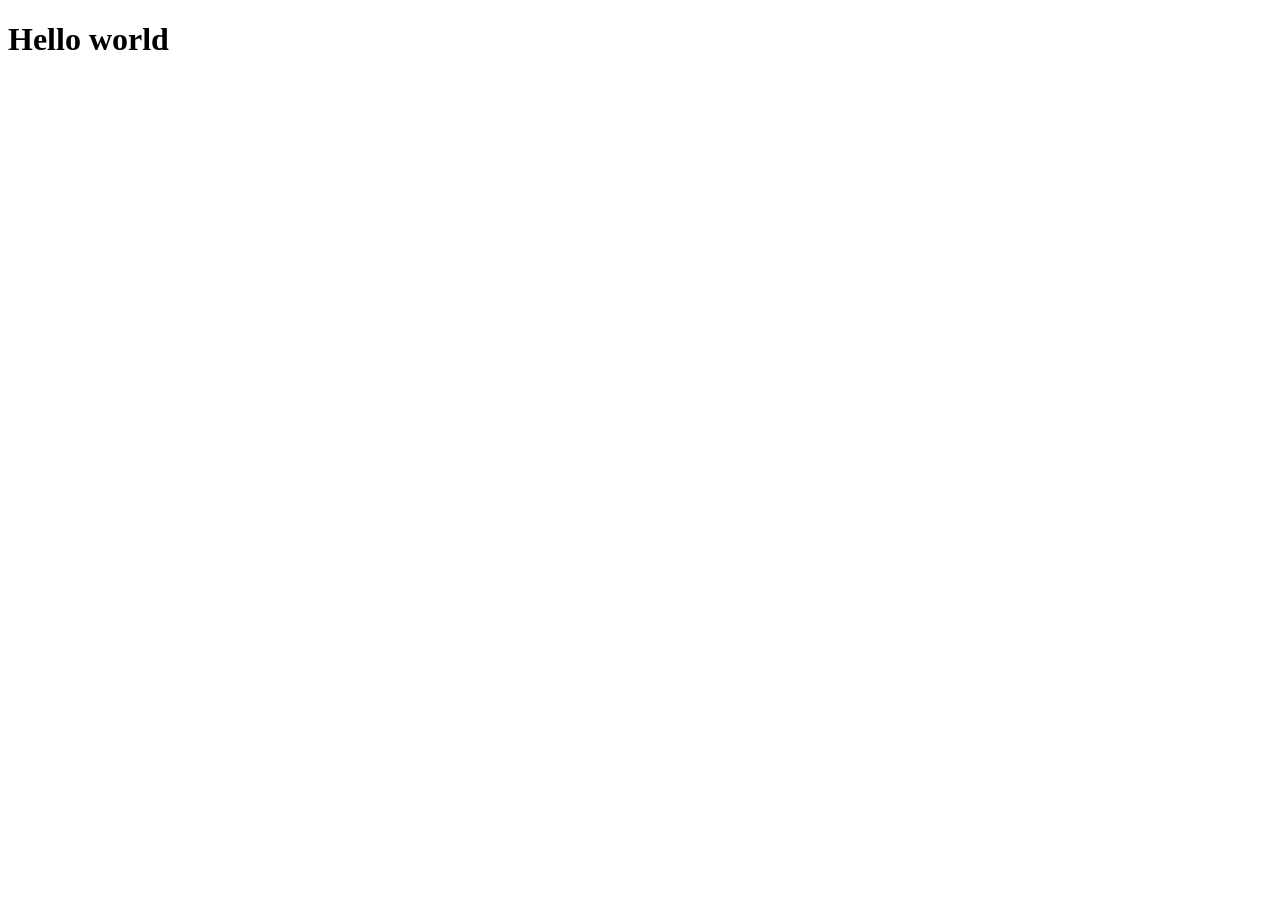
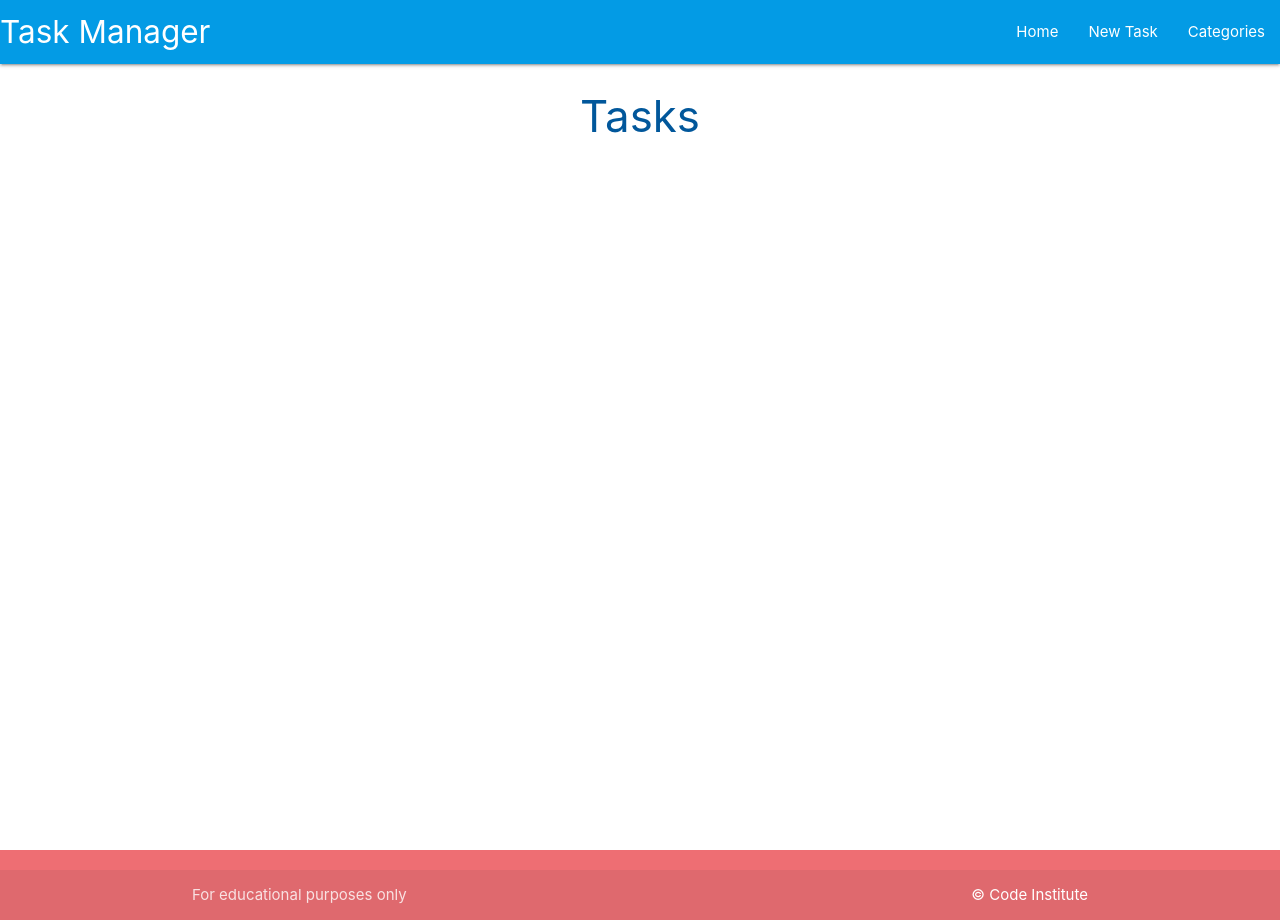
Before and after one commit to Godinhoweverson/task-manager, a Flask app: page / in a window 1280 px wide. Before the commit the page is almost empty. Run offline with Flask 3, Linux system fonts and the light colour scheme.

Commit message:
create the main page task.html

```diff
--- a/taskmanager/routes.py
+++ b/taskmanager/routes.py
@@ -5,4 +5,4 @@ from taskmanager.models import Category, Task
 
 @app.route("/")
 def home():
-    return render_template("base.html")
+    return render_template("task.html")
--- /dev/null
+++ b/taskmanager/static/css/style.css
@@ -0,0 +1,9 @@
+  body {
+      display: flex;
+      min-height: 100vh;
+      flex-direction: column;
+  }
+
+  main {
+      flex: 1 0 auto;
+  }
--- /dev/null
+++ b/taskmanager/static/js/script.js
@@ -0,0 +1,5 @@
+
+document.addEventListener('DOMContentLoaded', function () {
+    var sidenav = document.querySelectorAll('.sidenav');
+    M.Sidenav.init(sidenav);
+});
--- a/taskmanager/templates/base.html
+++ b/taskmanager/templates/base.html
@@ -4,9 +4,57 @@
     <meta charset="UTF-8" />
     <meta http-equiv="X-UA-Compatible" content="IE=edge" />
     <meta name="viewport" content="width=device-width, initial-scale=1.0" />
+    <link rel="stylesheet" href="https://cdnjs.cloudflare.com/ajax/libs/font-awesome/5.15.3/css/all.min.css"
+        integrity="sha512-iBBXm8fW90+nuLcSKlbmrPcLa0OT92xO1BIsZ+ywDWZCvqsWgccV3gFoRBv0z+8dLJgyAHIhR35VZc2oM/gI1w=="
+        crossorigin="anonymous" referrerpolicy="no-referrer">
+    <!-- Compiled and minified CSS -->
+    <link rel="stylesheet" href="https://cdnjs.cloudflare.com/ajax/libs/materialize/1.0.0/css/materialize.min.css">
+    <link rel="stylesheet" href="{{ url_for('static', filename='css/style.css') }}" type="text/css">
+
     <title>Task Manager</title>
   </head>
   <body>
-    <h1>Hello world</h1>
+   <header>
+
+
+<nav class="light-blue darken-1">
+
+    <!-- Top navbar -->
+    <div class="nav-wrapper">
+        <a href="{{ url_for('home') }}" class="brand-logo">Task Manager</a>
+        <a href="#" data-target="mobile-demo" class="sidenav-trigger"><i class="fas fa-bars">menu</i></a>
+        <ul class="right hide-on-med-and-down">
+            <li><a href="{{ url_for('home') }}">Home</a></li>
+            <li><a href="">New Task</a></li>
+            <li><a href="">Categories</a></li>
+
+        </ul>
+    </div>
+</nav>
+
+<!-- mobile sidenavb-->
+<ul class="sidenav" id="mobile-demo">
+    <li><a href="{{ url_for('home') }}">Home</a></li>
+    <li><a href="">New Task</a></li>
+    <li><a href="">Categories</a></li>
+</ul>
+   </header>
+
+   <main class="container">
+    {% block content %}
+    {% endblock %}
+   </main>
+    <footer class="page-footer">
+        <div class="footer-copyright">
+            <div class="container">
+                For educational purposes only
+                <a class="white-text right" href="https://codeinstitute.net/ie/" target="_blank">&copy; Code Institute</a>
+            </div>
+        </div>
+    </footer>
+
+    <!-- Compiled and minified JavaScript -->
+    <script src="https://cdnjs.cloudflare.com/ajax/libs/materialize/1.0.0/js/materialize.min.js"></script>
+    <script src="{{ url_for('static', filename='js/script.js') }}" ></script>
   </body>
 </html>
--- /dev/null
+++ b/taskmanager/templates/task.html
@@ -0,0 +1,6 @@
+{% extends "base.html" %}
+{% block content %}
+
+<h3 class="light-blue-text text-darken-4 center-align">Tasks</h3>
+
+{% endblock %}
```
